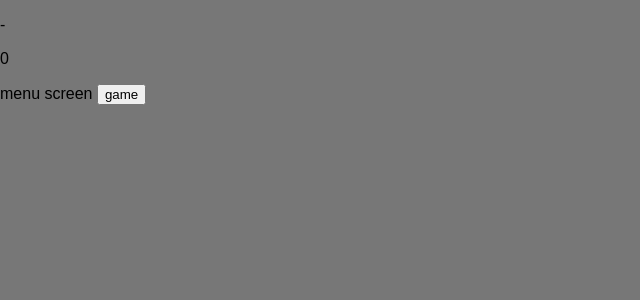
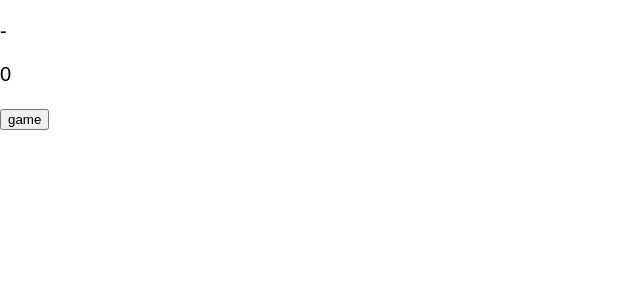
Before and after one commit to ruskakimov/brainfreeze, a React (Create React App) app: page / in a window 1280 px wide. Shown: the top 300 px of the page, without its empty margins (0-640 px from the left). Built offline with nearby package versions, Linux system fonts and the light colour scheme.

Commit message:
remove white color, setup 1rem = 10px

```diff
--- a/src/components/GameScreen/components/ColorWord.js
+++ b/src/components/GameScreen/components/ColorWord.js
@@ -3,6 +3,8 @@ import React from 'react';
 import styled from 'styled-components';
 
 const Colored = styled.div`
+  font-size: 5rem;
+  font-weight: bold;
   color: ${props => props.color};
 `;
 
--- a/src/components/GameScreen/index.js
+++ b/src/components/GameScreen/index.js
@@ -50,7 +50,6 @@ class GameScreen extends Component {
       this.state.score
     );
     window.clearInterval(this.timer);
-    console.log(reason);
     window.setTimeout(this.props.goToMenuScreen, 2000);
   }
 
--- a/src/components/MenuScreen/index.js
+++ b/src/components/MenuScreen/index.js
@@ -17,7 +17,7 @@ class MenuScreen extends Component {
       <div>
         <p>{window.localStorage['last-score']}</p>
         <p>{window.localStorage['best-score']}</p>
-        menu screen <button onClick={goToGameScreen}>game</button>
+        <button onClick={goToGameScreen}>game</button>
       </div>
     );
   }
--- a/src/helpers/randomColor.js
+++ b/src/helpers/randomColor.js
@@ -1,13 +1,4 @@
-const colors = [
-  'black',
-  'white',
-  'red',
-  'purple',
-  'green',
-  'yellow',
-  'blue',
-  'orange'
-];
+const colors = ['black', 'red', 'purple', 'green', 'yellow', 'blue', 'orange'];
 
 const randIndex = len => {
   return Math.floor(Math.random() * len);
--- a/src/index.css
+++ b/src/index.css
@@ -1,6 +1,9 @@
+html {
+  font-size: 62.5%;
+}
 body {
   margin: 0;
   padding: 0;
   font-family: sans-serif;
-  background-color: #777;
+  font-size: 2rem;
 }
```
